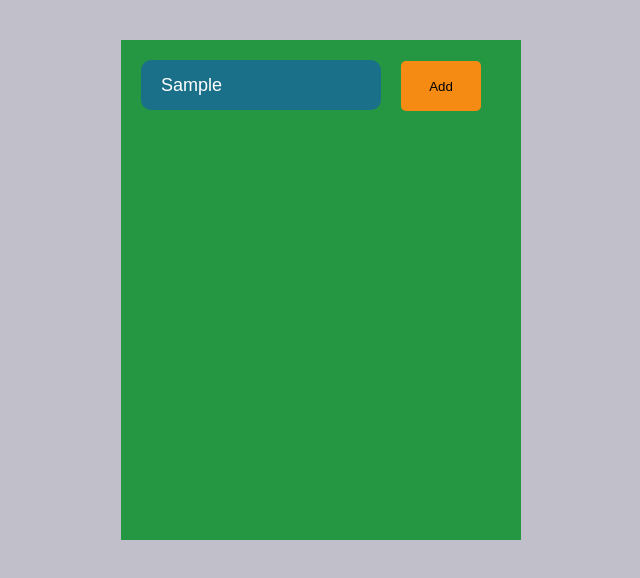
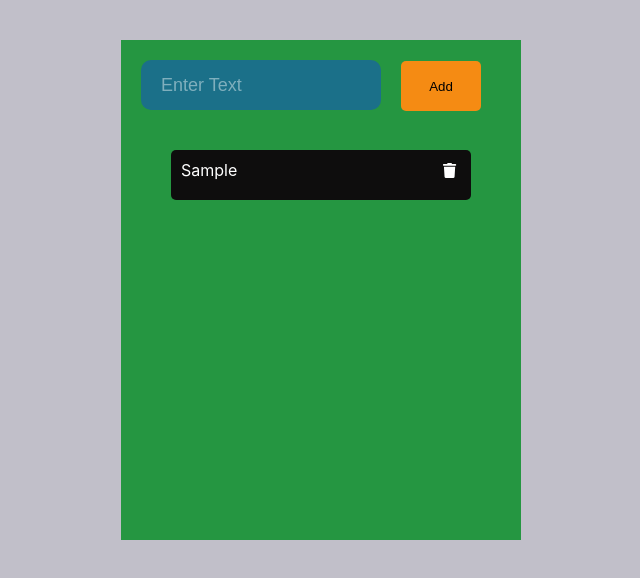
Before and after one commit to cstasny/project3, a React (Create React App) app: page / in a window 1280 px wide. Both pictures are taken after typing "Sample" into the empty fields and a click on the button "Add". Shown: the top 578 px of the page, without its empty margins (319-959 px from the left). Built offline with nearby package versions, Linux system fonts and the light colour scheme.

Commit message:
added search bar

```diff
--- a/package.json
+++ b/package.json
@@ -3,6 +3,9 @@
   "version": "0.1.0",
   "private": true,
   "dependencies": {
+    "@fortawesome/fontawesome-svg-core": "^1.2.28",
+    "@fortawesome/free-solid-svg-icons": "^5.13.0",
+    "@fortawesome/react-fontawesome": "^0.1.10",
     "@testing-library/jest-dom": "^4.2.4",
     "@testing-library/react": "^9.3.2",
     "@testing-library/user-event": "^7.1.2",
--- a/src/App.js
+++ b/src/App.js
@@ -1,6 +1,11 @@
 import React from 'react';
 import logo from './logo.svg';
 import './App.css';
+import ListItems from './ListItems'
+import { library } from '@fortawesome/fontawesome-svg-core'
+import { faTrash } from '@fortawesome/free-solid-svg-icons'
+
+library.add(faTrash);
 
 class App extends React.Component{
   constructor(props){
@@ -26,6 +31,16 @@ class App extends React.Component{
   addItem(e){
    e.preventDefault();
    const newItem = this.state.currentItem;
+   if(newItem.text!==""){
+     const newItems=[...this.state.items, newItem];
+     this.setState({
+       items:newItems,
+       currentItem:{
+         text:'',
+         key:''
+       }
+     })
+   }
   }
   render(){
     return (
@@ -38,6 +53,7 @@ class App extends React.Component{
            <button type="submit">Add</button>
           </form>
         </header>
+        <ListItems items = {this.state.items}></ListItems>
         </div>
       );
     }
--- /dev/null
+++ b/src/ListItems.css
@@ -0,0 +1,45 @@
+.list{
+    color: #fff;
+    width: 300px;
+    margin: 20px auto;
+    height: 50px;
+    background-color: #0e0d0d;
+    border-radius: 5px;
+}
+.list p{
+    padding: 10px;
+    position: relative;
+    transition: ease-in-out;
+}
+.list p input{
+    background-color: transparent;
+    border: 0;
+    color: #fff;
+    font-size: 18px;
+}
+.list p input:focus{
+    outline: none;
+}
+.list p span{
+    position: absolute;
+    right: 10px;
+}
+.faicons{
+    margin: 0 5px;
+    font-size: 15px;
+    cursor: pointer;
+}
+.itemsAnim-enter{
+    opacity: 0.01;
+}
+.itemsAnim-enter .itemsAnim-enter-active{
+    opacity: 1;
+    transition: opacity 300ms ease-in
+}
+.itemsAnim-leave{
+    opacity: 1;
+}
+.itemsAnim-leave .itemsAnim-leave-active{
+    opacity: 0.01;
+    transition: opacity 300ms ease-in
+}
--- /dev/null
+++ b/src/ListItems.js
@@ -0,0 +1,23 @@
+import React from 'react';
+import './ListItems.css'
+import { FontAwesomeIcon } from '@fortawesome/react-fontawesome'
+
+
+function ListItems(props){
+    const items = props.items;
+    const listItems = items.map(item =>
+        {
+            return <div className="list" key="item.key">
+                <p>{item.text}
+                <span>
+                    <FontAwesomeIcon className="faicons" icon="trash"/>
+                </span>
+                </p>
+
+            </div>
+        })
+    return(
+        <div>{listItems}</div>
+    )
+}
+export default ListItems;
```
Also changed, not shown: 1 other file (tests, documents, lock files or other folders).
